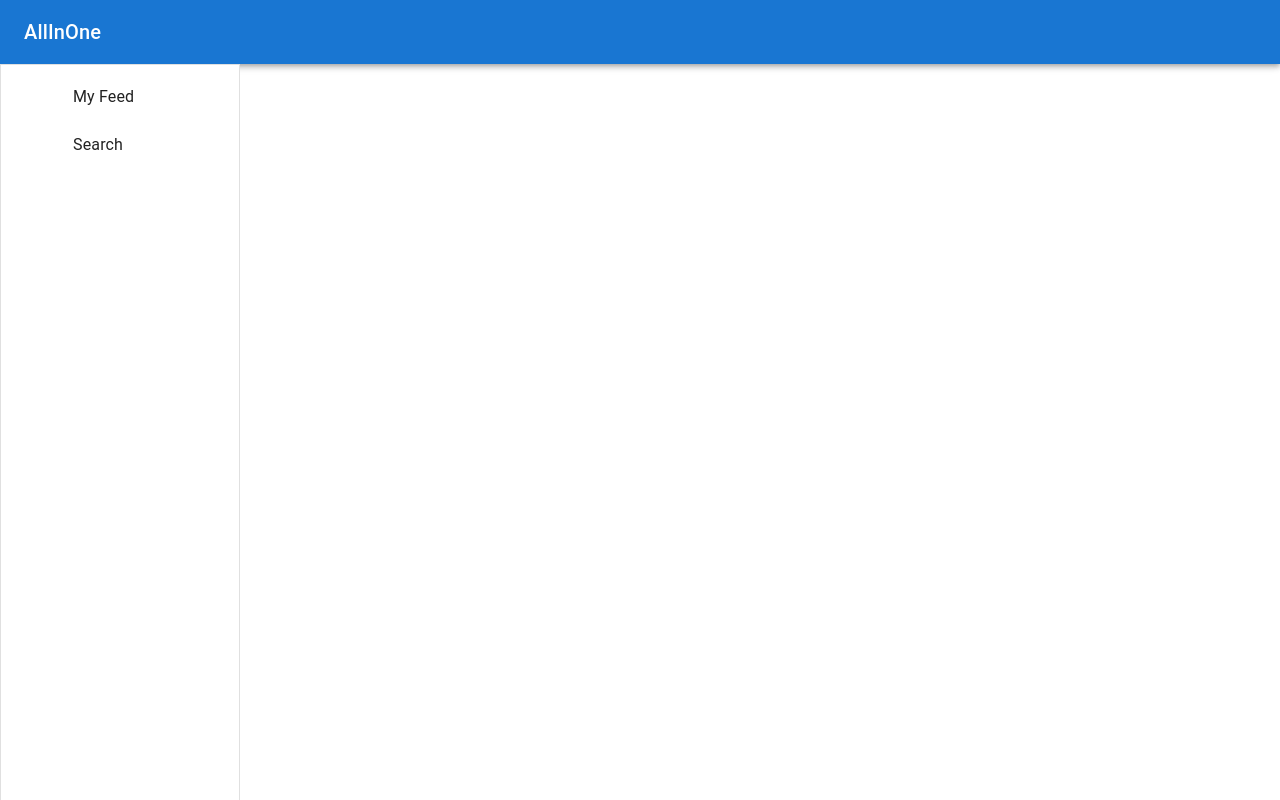
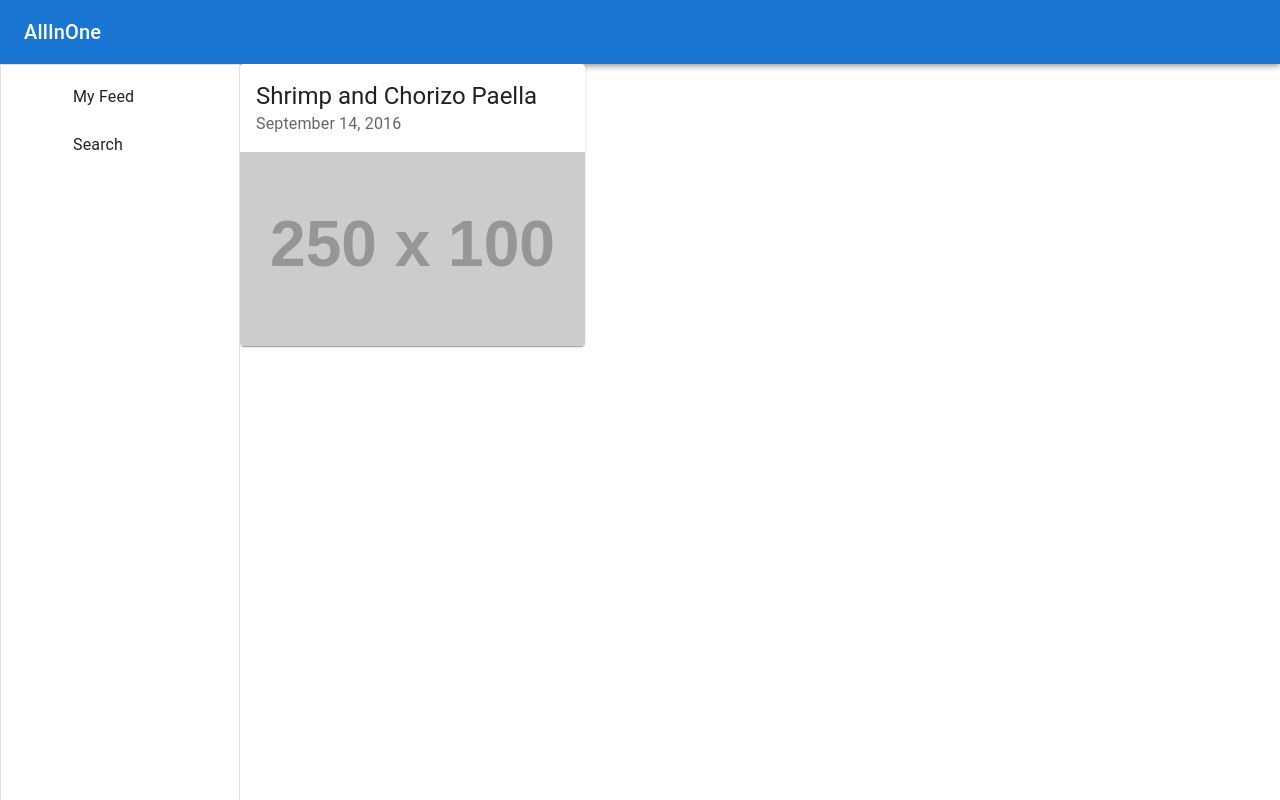
Before and after one commit to khosravifatemeh/news-aggregator, a React (Vite) app: page / in a window 1280 px wide. Built offline with nearby package versions, Linux system fonts and the light colour scheme.

Commit message:
feat: Add initial NewsItem component

```diff
--- a/src/components/common/NewsItem.tsx
+++ b/src/components/common/NewsItem.tsx
@@ -0,0 +1,21 @@
+import { Card, CardHeader, CardMedia } from "@mui/material";
+
+const NewsItem = () => {
+  return (
+    <>
+      <Card sx={{ maxWidth: 345 }}>
+        <CardHeader
+          title="Shrimp and Chorizo Paella"
+          subheader="September 14, 2016"
+        />
+        <CardMedia
+          component="img"
+          height="194"
+          image="https://fakeimg.pl/250x100/"
+          alt="Paella dish"
+        />
+      </Card>
+    </>
+  );
+};
+export default NewsItem;
--- a/src/views/Feed.tsx
+++ b/src/views/Feed.tsx
@@ -1,4 +1,10 @@
+import NewsItem from "../components/common/NewsItem";
+
 const Feed = () => {
-  return <></>;
+  return (
+    <>
+      <NewsItem />
+    </>
+  );
 };
 export default Feed;
```
Also changed, not shown: src/components/pages/feed/FeedList.tsx (deleted), src/components/pages/search/SearchList.tsx (deleted).
